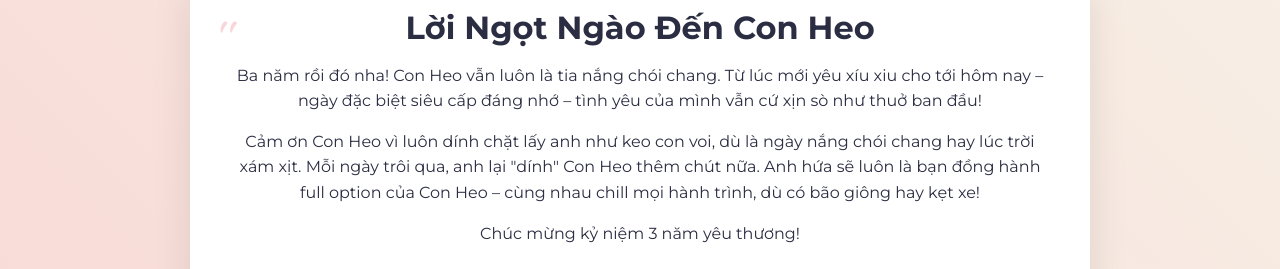
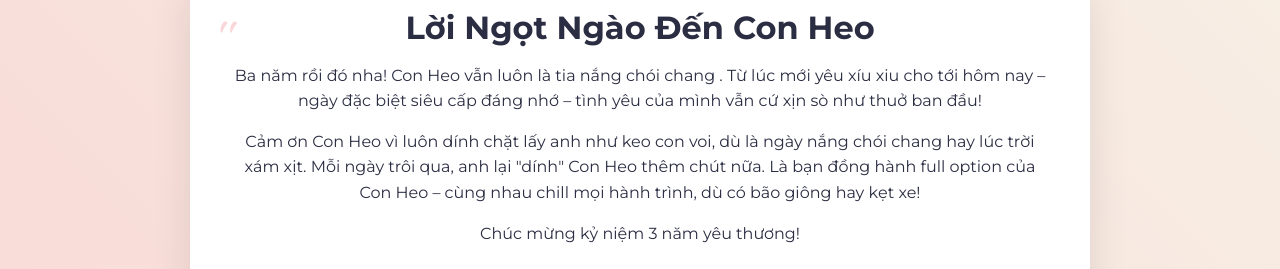
Before and after one commit to MaiTheHao/Me-You, a plain HTML site: page index.html in a window 1280 px wide. Shown: the part 3840-4109 px from the top of the page. Drawn offline with Linux system fonts and the light colour scheme.

Commit message:
fuck content

```diff
--- a/index.html
+++ b/index.html
@@ -78,13 +78,13 @@
 				<div class="message-card">
 					<h2>Lời Ngọt Ngào Đến Con Heo</h2>
 					<p>
-						Ba năm rồi đó nha! Con Heo vẫn luôn là tia nắng chói chang. Từ lúc mới yêu xíu xiu cho tới hôm
+						Ba năm rồi đó nha! Con Heo vẫn luôn là tia nắng chói chang . Từ lúc mới yêu xíu xiu cho tới hôm
 						nay – ngày đặc biệt siêu cấp đáng nhớ – tình yêu của mình vẫn cứ xịn sò như thuở ban đầu!
 					</p>
 					<p>
 						Cảm ơn Con Heo vì luôn dính chặt lấy anh như keo con voi, dù là ngày nắng chói chang hay lúc
-						trời xám xịt. Mỗi ngày trôi qua, anh lại "dính" Con Heo thêm chút nữa. Anh hứa sẽ luôn là bạn
-						đồng hành full option của Con Heo – cùng nhau chill mọi hành trình, dù có bão giông hay kẹt xe!
+						trời xám xịt. Mỗi ngày trôi qua, anh lại "dính" Con Heo thêm chút nữa. Là bạn đồng hành full
+						option của Con Heo – cùng nhau chill mọi hành trình, dù có bão giông hay kẹt xe!
 					</p>
 
 					<p>Chúc mừng kỷ niệm 3 năm yêu thương!</p>
```
